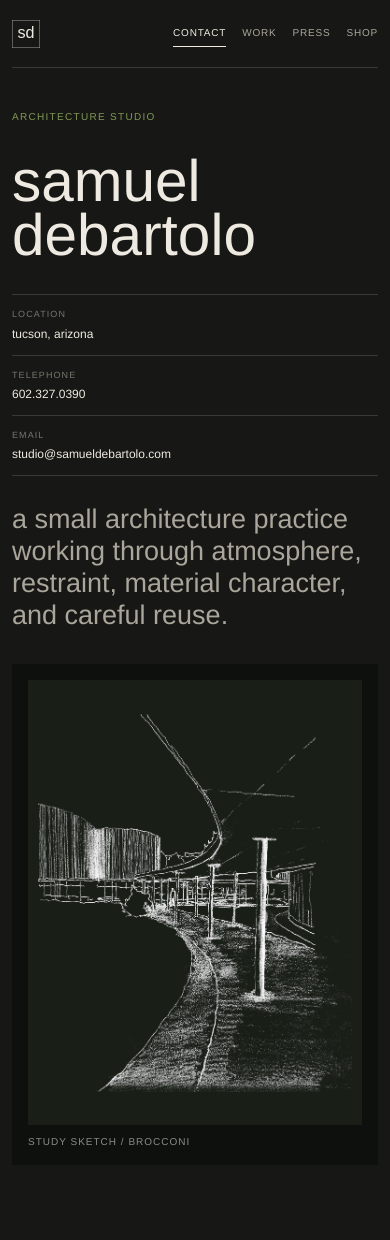
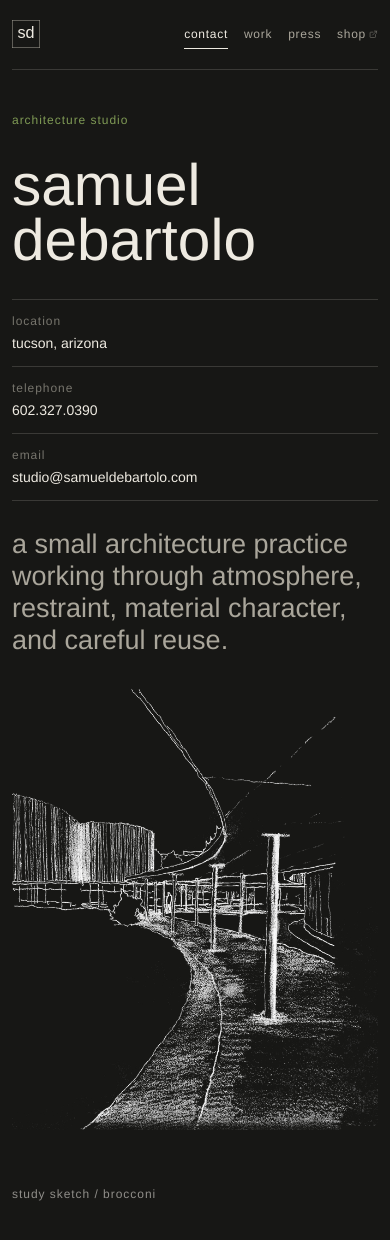
Before and after one commit to trentprynn/samueldebartolo.com, an Astro site: page / in a window 390 px wide. Built offline with nearby package versions, Linux system fonts and the light colour scheme; Astro itself is replaced by a stand-in of ours.

Commit message:
fix text size + sketch background

```diff
--- a/package.json
+++ b/package.json
@@ -15,6 +15,7 @@
   },
   "dependencies": {
     "@astrojs/sitemap": "3.7.2",
+    "@lucide/astro": "1.14.0",
     "astro": "6.1.10"
   },
   "devDependencies": {
--- a/src/components/ImageFrame.astro
+++ b/src/components/ImageFrame.astro
@@ -29,7 +29,7 @@ const preview = expandable
         data-preview-open
         data-preview-src={preview?.src}
         data-preview-alt={image.alt}
-        aria-label={`Open image preview: ${image.alt}`}
+        aria-label={`open image preview: ${image.alt}`}
       >
         <Picture
           src={image.src}
@@ -74,10 +74,9 @@ const preview = expandable
   .image-frame figcaption {
     margin-top: 10px;
     color: var(--color-text-subtle);
-    font-size: 10px;
-    letter-spacing: 0.1em;
-    line-height: 1.4;
-    text-transform: uppercase;
+    font-size: var(--font-size-micro);
+    letter-spacing: var(--letter-spacing-label);
+    line-height: var(--line-height-micro);
   }
 
   .image-button {
--- a/src/components/RotatingSketch.astro
+++ b/src/components/RotatingSketch.astro
@@ -95,7 +95,7 @@ const initialSketch = sketches[0];
 
   .sketch-image .image-button {
     aspect-ratio: 3 / 4;
-    background: var(--color-panel-soft);
+    background: var(--color-background);
   }
 
   .sketch-image .image-button-static {
@@ -106,16 +106,15 @@ const initialSketch = sketches[0];
     width: 100%;
     height: 100%;
     object-fit: contain;
-    padding: 10px;
+    object-position: top center;
   }
 
   .sketch-image figcaption {
     margin-top: 10px;
     color: rgba(231, 228, 220, 0.58);
-    font-size: 10px;
-    letter-spacing: 0.1em;
-    line-height: 1.4;
-    text-transform: uppercase;
+    font-size: var(--font-size-micro);
+    letter-spacing: var(--letter-spacing-label);
+    line-height: var(--line-height-micro);
   }
 
   .image-button {
--- a/src/data/images.ts
+++ b/src/data/images.ts
@@ -26,7 +26,7 @@ const projectWidths = [640, 960, 1400, 2000];
 export const sketchImages = [
   {
     src: brocconi,
-    alt: "Brocconi sketch",
+    alt: "brocconi sketch",
     caption: "study sketch / brocconi",
     widths: sketchWidths,
     sizes: "(min-width: 900px) 360px, 80vw",
@@ -34,7 +34,7 @@ export const sketchImages = [
   },
   {
     src: catholicChurch,
-    alt: "Catholic Church sketch",
+    alt: "catholic church sketch",
     caption: "study sketch / catholic church",
     widths: sketchWidths,
     sizes: "(min-width: 900px) 360px, 80vw",
@@ -42,7 +42,7 @@ export const sketchImages = [
   },
   {
     src: kunsthausZurich,
-    alt: "Kunsthaus Zurich sketch",
+    alt: "kunsthaus zurich sketch",
     caption: "study sketch / kunsthaus zurich",
     widths: sketchWidths,
     sizes: "(min-width: 900px) 360px, 80vw",
@@ -50,7 +50,7 @@ export const sketchImages = [
   },
   {
     src: stBenedict,
-    alt: "St Benedict sketch",
+    alt: "st benedict sketch",
     caption: "study sketch / st benedict",
     widths: sketchWidths,
     sizes: "(min-width: 900px) 360px, 80vw",
@@ -58,7 +58,7 @@ export const sketchImages = [
   },
   {
     src: thermeVals,
-    alt: "Therme Vals sketch",
+    alt: "therme vals sketch",
     caption: "study sketch / therme vals",
     widths: [240],
     sizes: "(min-width: 900px) 240px, 80vw",
@@ -69,7 +69,7 @@ export const sketchImages = [
 export const projectImages = [
   {
     src: exteriorFrontWithChildren,
-    alt: "Montrose Sanctuary exterior featuring children playing",
+    alt: "montrose sanctuary exterior featuring children playing",
     caption: "front approach",
     widths: projectWidths,
     sizes: "(min-width: 900px) 450px, 100vw",
@@ -77,7 +77,7 @@ export const projectImages = [
   },
   {
     src: interiorPews,
-    alt: "Montrose Sanctuary interior pews",
+    alt: "montrose sanctuary interior pews",
     caption: "sanctuary interior",
     widths: projectWidths,
     sizes: "(min-width: 900px) 450px, 100vw",
@@ -85,7 +85,7 @@ export const projectImages = [
   },
   {
     src: exteriorRear,
-    alt: "Montrose Sanctuary exterior rear",
+    alt: "montrose sanctuary exterior rear",
     caption: "rear elevation",
     widths: projectWidths,
     sizes: "(min-width: 900px) 450px, 100vw",
@@ -93,7 +93,7 @@ export const projectImages = [
   },
   {
     src: interiorPlayRoom,
-    alt: "Montrose Sanctuary children's play room",
+    alt: "montrose sanctuary children's play room",
     caption: "children's room",
     widths: projectWidths,
     sizes: "(min-width: 900px) 450px, 100vw",
@@ -101,7 +101,7 @@ export const projectImages = [
   },
   {
     src: exteriorFrontDark,
-    alt: "Montrose Sanctuary exterior front at night",
+    alt: "montrose sanctuary exterior front at night",
     caption: "evening exterior",
     widths: projectWidths,
     sizes: "(min-width: 900px) 450px, 100vw",
@@ -109,7 +109,7 @@ export const projectImages = [
   },
   {
     src: interiorService,
-    alt: "Montrose Sanctuary interior during service",
+    alt: "montrose sanctuary interior during service",
     caption: "gathering",
     widths: projectWidths,
     sizes: "(min-width: 900px) 450px, 100vw",
--- a/src/global.css
+++ b/src/global.css
@@ -17,6 +17,12 @@
   --color-accent: #7f9a55;
   --color-panel: #0e100d;
   --color-panel-soft: #191e17;
+  --font-size-micro: 12px;
+  --font-size-small: 14px;
+  --letter-spacing-micro: 0.06em;
+  --letter-spacing-label: 0.08em;
+  --line-height-micro: 1.4;
+  --line-height-small: 1.35;
 }
 
 * {
@@ -93,11 +99,10 @@ img {
 .eyebrow {
   margin: 0;
   color: var(--color-accent);
-  font-size: 10px;
+  font-size: var(--font-size-micro);
   font-weight: 500;
-  letter-spacing: 0.13em;
-  line-height: 1.45;
-  text-transform: uppercase;
+  letter-spacing: var(--letter-spacing-label);
+  line-height: var(--line-height-micro);
 }
 
 @media (max-width: 440px) {
--- a/src/layouts/SiteLayout.astro
+++ b/src/layouts/SiteLayout.astro
@@ -1,5 +1,6 @@
 ---
 import { ClientRouter } from "astro:transitions";
+import { ExternalLink } from "@lucide/astro";
 import "../global.css";
 
 interface Props {
@@ -16,7 +17,7 @@ const shouldTrackAnalytics = import.meta.env.PROD;
 
 const {
   title = "samuel debartolo",
-  description = "Samuel DeBartolo is a Tucson, Arizona based Architect.",
+  description = "samuel debartolo is a tucson, arizona based architect.",
   noindex = false,
 } = Astro.props;
 
@@ -119,8 +120,14 @@ function isActive(path: string) {
           >
             press
           </a>
-          <a href="https://plynefurniture.com" target="_blank" rel="noreferrer">
+          <a
+            href="https://plynefurniture.com"
+            target="_blank"
+            rel="noreferrer"
+            aria-label="shop, opens plyne furniture in a new tab"
+          >
             shop
+            <ExternalLink class="external-link-icon" aria-hidden="true" />
           </a>
         </nav>
       </header>
@@ -135,13 +142,13 @@ function isActive(path: string) {
         class="modal-content"
         role="dialog"
         aria-modal="true"
-        aria-label="Image preview"
+        aria-label="image preview"
       >
         <button
           type="button"
           class="modal-close"
           data-preview-close
-          aria-label="Close image preview"
+          aria-label="close image preview"
         >
           <svg viewBox="0 0 24 24" aria-hidden="true">
             <path d="M6 6l12 12M18 6L6 18" />
@@ -152,7 +159,7 @@ function isActive(path: string) {
           type="button"
           class="modal-image-button"
           data-preview-close
-          aria-label="Close enlarged image"
+          aria-label="close enlarged image"
         >
           <img data-preview-image alt="" loading="lazy" decoding="async" />
         </button>
@@ -193,15 +200,24 @@ function isActive(path: string) {
         justify-content: flex-end;
         gap: clamp(22px, 4vw, 56px);
         color: var(--color-text-muted);
-        font-size: 11px;
-        letter-spacing: 0.08em;
+        font-size: var(--font-size-micro);
+        letter-spacing: var(--letter-spacing-micro);
         line-height: 1;
-        text-transform: uppercase;
       }
 
       .site-nav a {
         position: relative;
+        display: inline-flex;
+        align-items: center;
+        gap: 0.28em;
         padding: 8px 0 11px;
+      }
+
+      .external-link-icon {
+        width: 0.72em;
+        height: 0.72em;
+        color: var(--color-text-subtle);
+        stroke-width: 1.8;
       }
 
       .site-nav a::after {
@@ -326,7 +342,7 @@ function isActive(path: string) {
         }
 
         .site-nav {
-          font-size: 10px;
+          font-size: var(--font-size-micro);
           gap: 8px 16px;
         }
 
--- a/src/pages/index.astro
+++ b/src/pages/index.astro
@@ -91,18 +91,17 @@ import SiteLayout from "../layouts/SiteLayout.astro";
 
   .studio-facts dt {
     color: var(--color-text-subtle);
-    font-size: 9px;
-    letter-spacing: 0.12em;
-    line-height: 1.35;
-    text-transform: uppercase;
+    font-size: var(--font-size-micro);
+    letter-spacing: var(--letter-spacing-label);
+    line-height: var(--line-height-small);
   }
 
   .studio-facts dd {
     min-width: 0;
     margin: 0;
     color: var(--color-text);
-    font-size: 12px;
-    line-height: 1.35;
+    font-size: var(--font-size-small);
+    line-height: var(--line-height-small);
     overflow-wrap: anywhere;
   }
 
@@ -127,9 +126,6 @@ import SiteLayout from "../layouts/SiteLayout.astro";
   .sketch-panel {
     grid-column: 10 / span 3;
     width: 100%;
-    background: var(--color-panel);
-    color: #e7e4dc;
-    padding: clamp(16px, 2.1vw, 24px);
   }
 
   @media (max-width: 980px) {
```
Also changed, not shown: src/pages/404.astro (+4 -5 lines), src/pages/press.astro (+12 -10 lines), src/pages/work.astro (+6 -7 lines), 1 other file.
